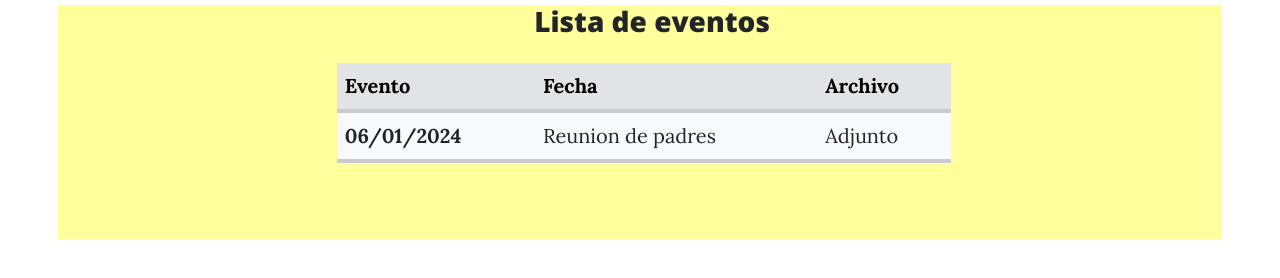
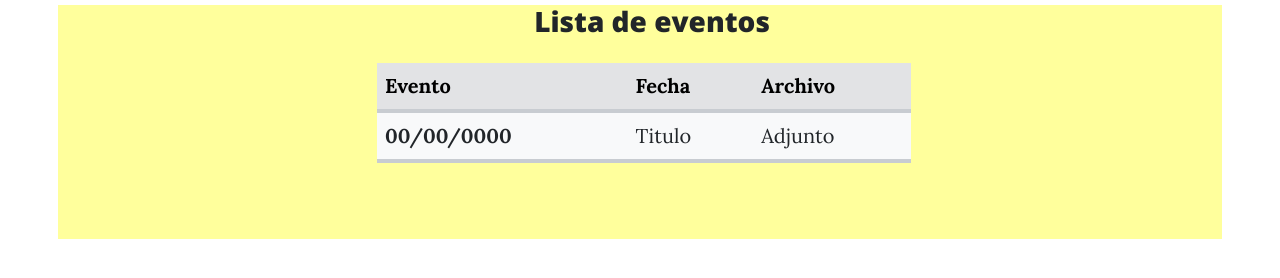
Before and after one commit to ColegioJuanPabloII/ColegioJuanPabloII.github.io, a website: page eventos.html in a window 1280 px wide. Shown: the part 226-504 px from the top of the page. Drawn offline with nearby package versions, Linux system fonts and the light colour scheme; no server answers.

Commit message:
correccion lista

```diff
--- a/eventos.html
+++ b/eventos.html
@@ -110,8 +110,8 @@
                                 </thead>
                                 <tbody id="tabla2" class="table-group-divider">
                                     <tr class="bg-light">
-                                        <th scope="row">06/01/2024</th>
-                                        <td>Reunion de padres</td>
+                                        <th scope="row">00/00/0000</th>
+                                        <td>Titulo</td>
                                         <td>
                                             Adjunto
                                         </td>
```
